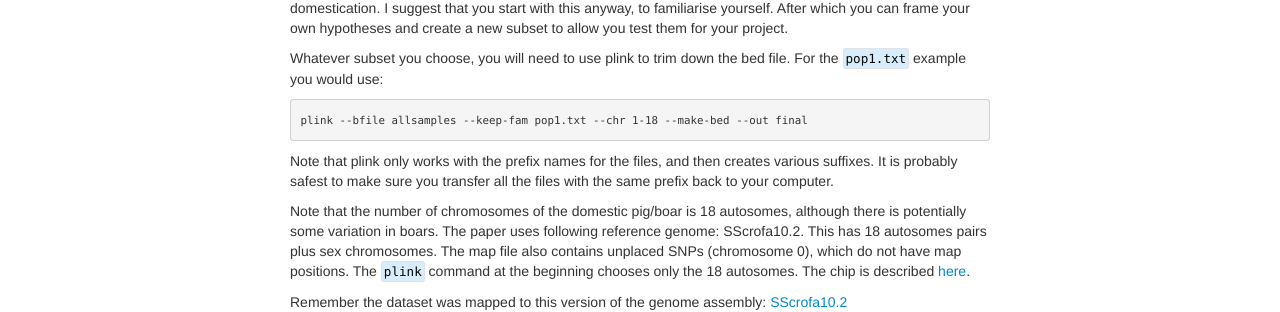
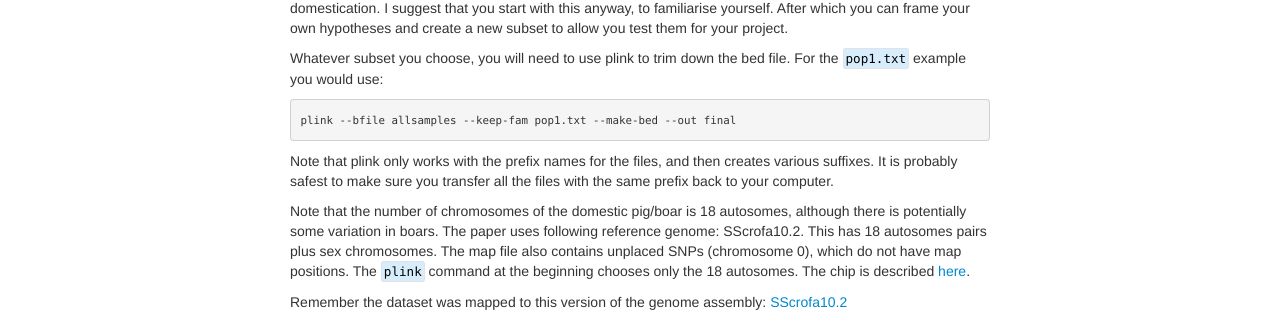
Before and after one commit to ritarasteiro/FieldCourse, a Jekyll site: the page built from pages/project.md, in a window 1280 px wide. Shown: the part 960-1272 px from the top of the page. Built offline with Jekyll 4.4.1, drawn with Linux system fonts in a browser that asks for light colours.

Commit message:
Update project.md

````diff
--- a/pages/project.md
+++ b/pages/project.md
@@ -31,7 +31,7 @@ This example is provided to get you started. You are welcome to base your projec
 
 Whatever subset you choose, you will need to use plink to trim down the  bed file. For the ```pop1.txt``` example you would use:
 ```sh
-plink --bfile allsamples --keep-fam pop1.txt --chr 1-18 --make-bed --out final
+plink --bfile allsamples --keep-fam pop1.txt --make-bed --out final
 ```
 
 Note that plink only works with the prefix names for the files, and then creates various suffixes. It is probably safest to make sure you transfer all  the files with the same prefix back to your computer.
````
